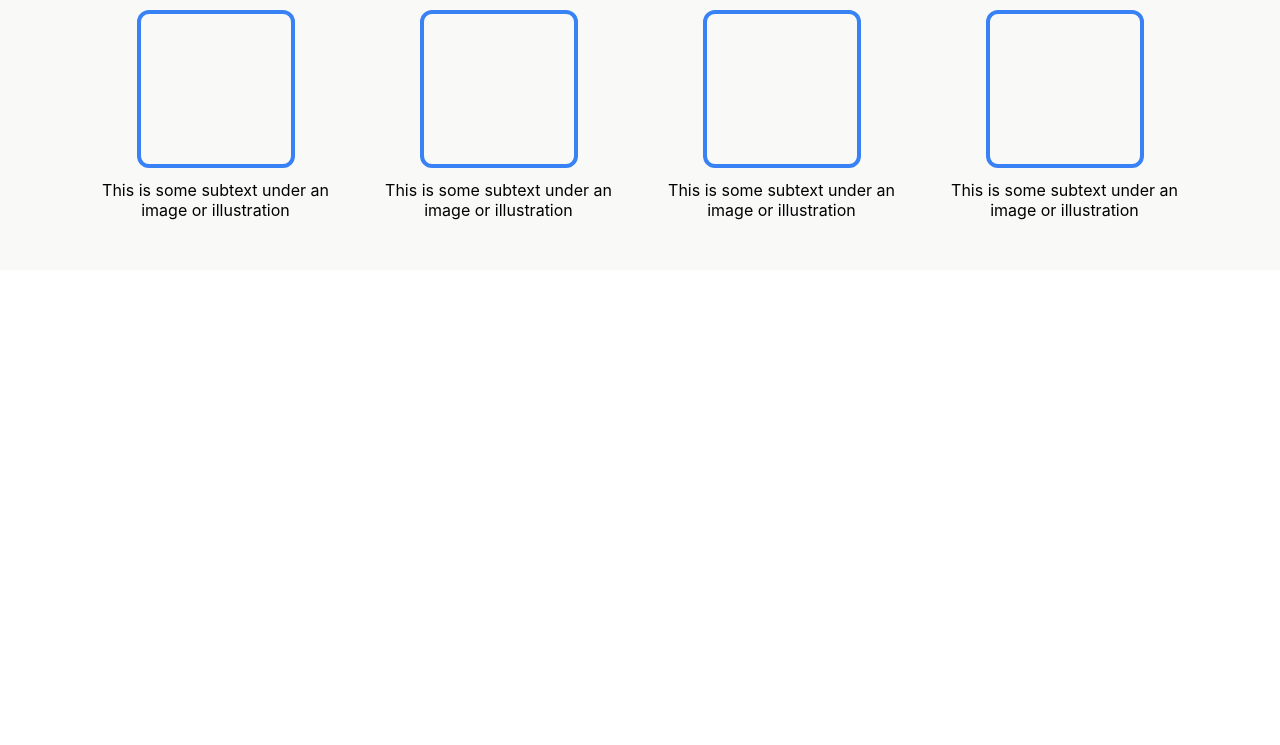
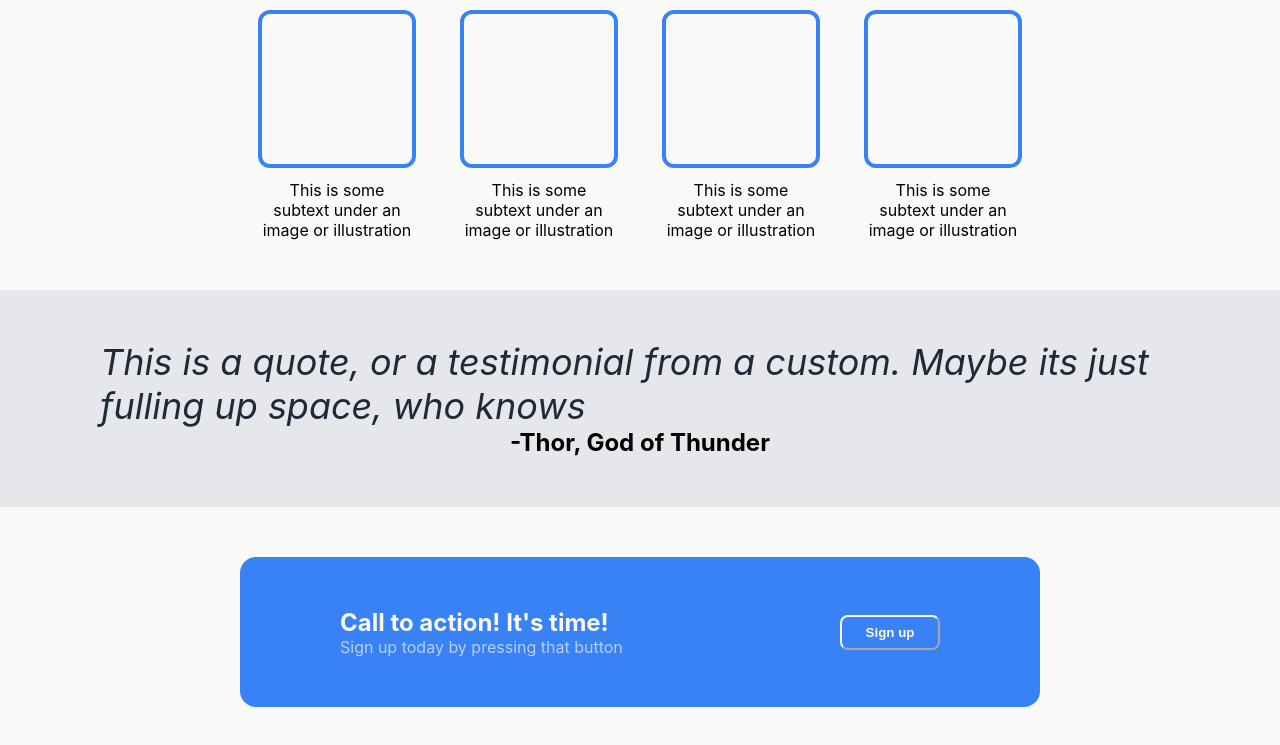
Before and after one commit to JW9639/landing-page, a plain HTML site: page index.html in a window 1280 px wide. Shown: the part 457-1202 px from the top of the page. Before the commit the page ends 800 px from the top, so only its background shows below. Drawn offline with Linux system fonts and the light colour scheme.

Commit message:
section 3 quote and section 4 cta added

```diff
--- a/index.html
+++ b/index.html
@@ -25,7 +25,7 @@
     <div class="section1">
 
         <div class="hero-text">
-            <div class="hero-main-text">This Website is awesome</div>
+            <div class="hero-main-text">This Website is a test</div>
             <div class="hero-sec-text">Some more text on the website</div>
             <button class="hero-signup">Sign Up</button>
         </div>
@@ -61,11 +61,19 @@
     </div>
 
     <div class="section3">
-
+        <div class="quote">This is a quote, or a testimonial from a custom. Maybe its just fulling up space, who knows
+        </div>
+        <div class="author">-Thor, God of Thunder</div>
     </div>
 
     <div class="section4">
-
+        <div class="container">
+            <div class="text-box">
+                <div class="title2">Call to action! It's time!</div>
+                <div class="text2">Sign up today by pressing that button</div>
+            </div>
+         <button class="cta-signup">Sign up</button>
+        </div>
     </div>
 
     <div class="footer">
--- a/style.css
+++ b/style.css
@@ -105,6 +105,8 @@ button {
 }
 
 .image1, .image2, .image3, .image4 {
+    height: auto;
+    width: 150px;
     display: flex;
     flex-direction: column;
     justify-content: center;
@@ -121,5 +123,71 @@ button {
     width: 150px;
     border-radius: 12px;
     border: 4px solid #3882F6;
+}
 
+.section3 {
+    padding-top: 50px;
+    padding-bottom: 50px;
+    display: flex;
+    padding-left: 100px;
+    padding-right: 100px;
+    background-color: #E5E7EB;
+    justify-content: space-between;
+    flex-direction: column;
+    align-items: center;
 }
+
+.quote {
+    font-size: 36px;
+    font-style: italic;
+    color: #1F2937;
+}
+
+.author {
+    font-size: 24px;
+   font-weight: bold;
+    color: black;
+}
+
+.section4 {
+    padding-top: 50px;
+    padding-bottom: 50px;
+    display: flex;
+    padding-left: 100px;
+    padding-right: 100px;
+    background-color: #F9FAF8;
+    justify-content: space-between;
+    flex-direction: column;
+    align-items: center;
+}
+
+.container {
+background-color: #3882F6;
+height: 150px;
+width: 600px;
+border-radius: 16px;
+display: flex;
+align-items: center;
+justify-content: space-between;
+padding-left: 100px;
+padding-right: 100px;
+}
+
+.title2 {
+    font-size: 24px;
+    font-weight: bold;
+    color: #F9FAF8;
+}
+
+.text2 {
+    font-size: 16px;
+    color: #f9faf8a6;
+}
+
+.cta-signup {
+    background-color: #3882F6;
+    border-color: #F9FAF8;
+    color: #F9FAF8;
+    font-weight: bold;
+    width: 100px;
+}
```
